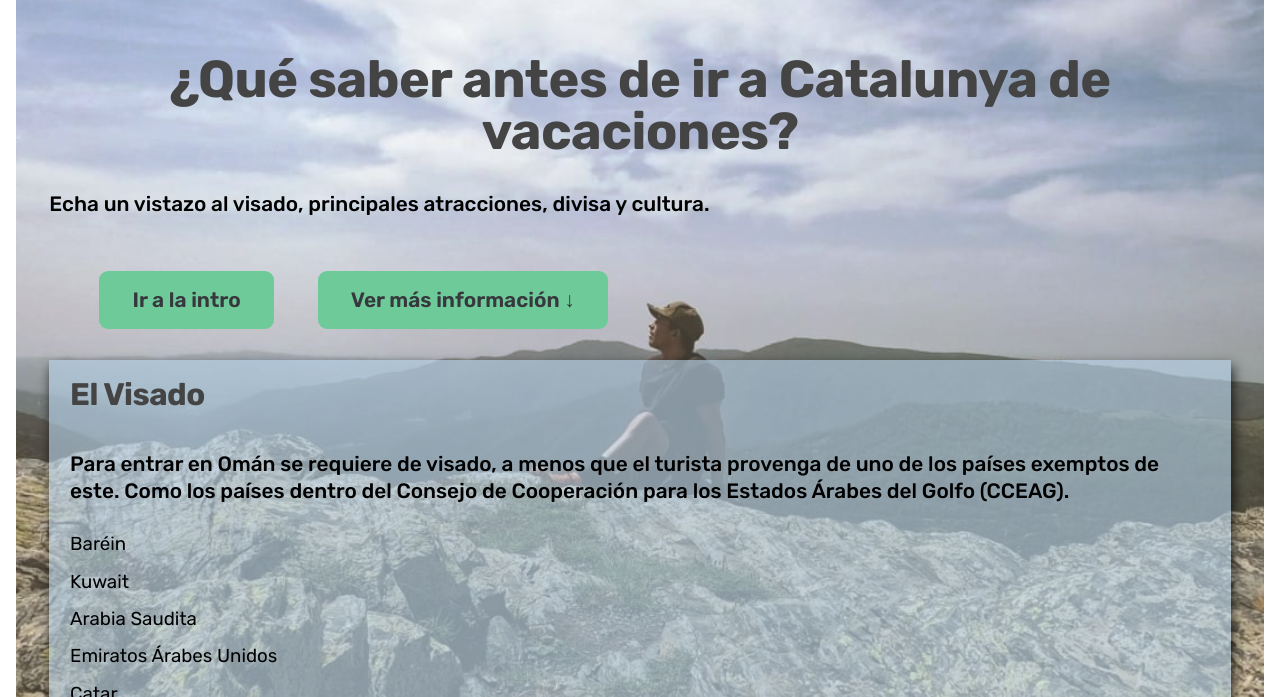
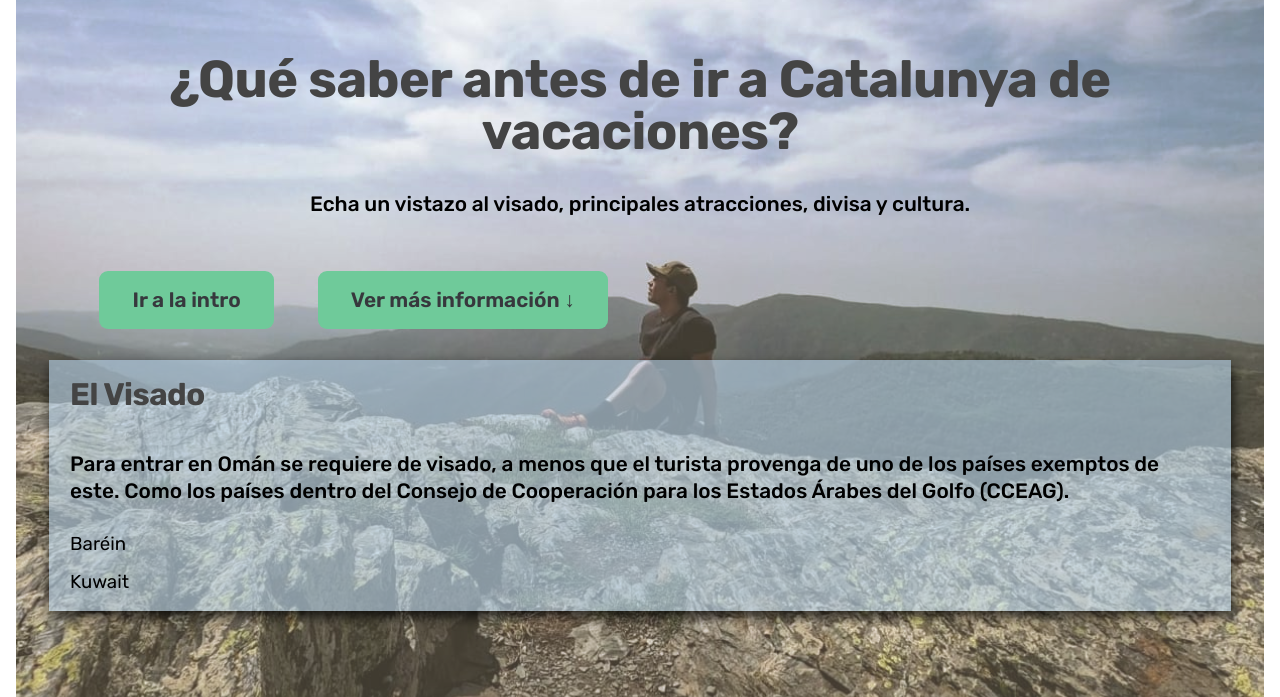
Before and after one commit to Etzelaire/etzelaire.github.io, a website: page Catalunya.html in a window 1280 px wide. Shown: the part 103-800 px from the top of the page. Drawn offline with nearby package versions, Linux system fonts and the light colour scheme; some packages are replaced by stand-ins of ours; a script that the page names is missing.

Commit message:
fgfbbfgfgf

```diff
--- a/Catalunya.html
+++ b/Catalunya.html
@@ -129,9 +129,7 @@
             <ul class="oman-ul">
               <li>Baréin</li>
               <li>Kuwait</li>
-              <li>Arabia Saudita</li>
-              <li>Emiratos Árabes Unidos</li>
-              <li>Catar</li>
+
             </ul>
 
           </div>
--- a/css/bahrain.css
+++ b/css/bahrain.css
@@ -9,7 +9,7 @@
     background-repeat: no-repeat;
     background-size: cover;
     background-position: 50% 0;
-
+    height: 100vh;
 }
 
 .oman-intro p{
--- a/css/catalunya.css
+++ b/css/catalunya.css
@@ -9,7 +9,7 @@
     background-repeat: no-repeat;
     background-size: cover;
     background-position: 50% 0;
-
+    height: 100vh;
 }
 
 .oman-intro p{
@@ -26,6 +26,7 @@
     font-size: 1.8rem;
     padding: 1rem 2rem;
     margin-top: 3rem;
+    /* margin-bottom: 6rem; */
 }
 
 #oman-hero p{
--- a/css/oman.css
+++ b/css/oman.css
@@ -9,7 +9,7 @@
     background-repeat: no-repeat;
     background-size: cover;
     background-position: 50% 0;
-
+    height: 100vh;
 }
 
 .oman-intro p{
@@ -68,4 +68,3 @@
         margin: 0;
         margin-bottom: 1em;
     }
-}
--- a/css/style.css
+++ b/css/style.css
@@ -223,6 +223,8 @@
     font-size: 2rem;
     line-height: 1.6;
     margin-bottom: 4.8rem;
+    text-align: center;
+    margin-top: 2rem;
   }
 
   .hero-img {
--- a/css/uae.css
+++ b/css/uae.css
@@ -9,7 +9,7 @@
     background-repeat: no-repeat;
     background-size: cover;
     background-position: 50% 0;
-
+    height: 100vh;
 }
 
 .oman-intro p{
```
